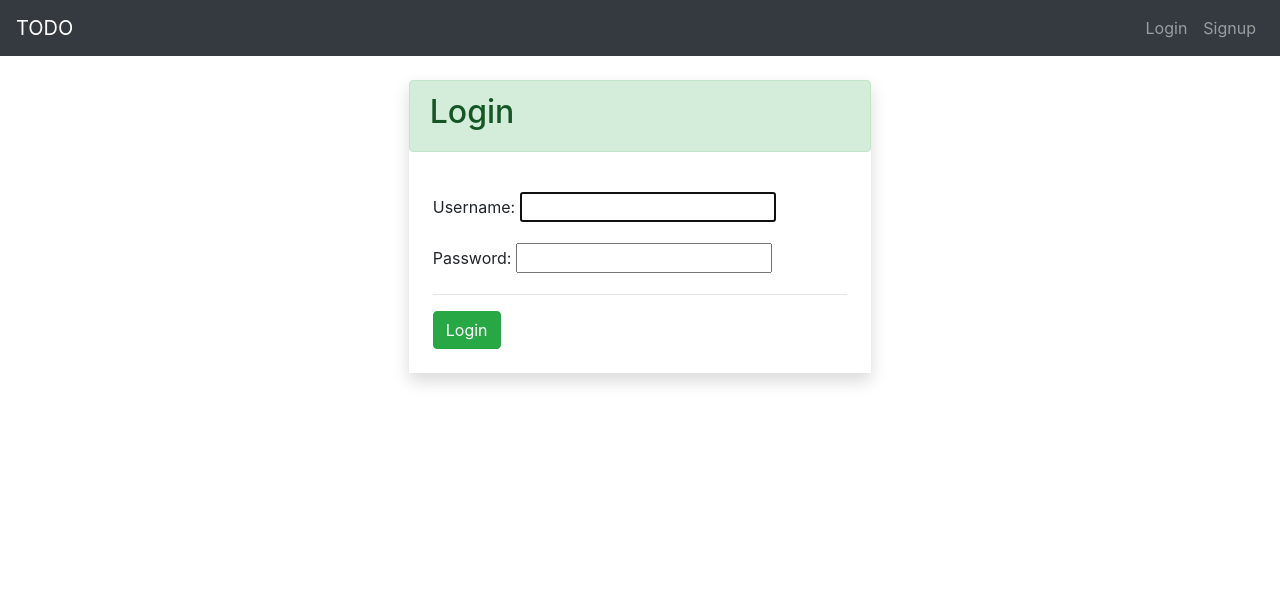
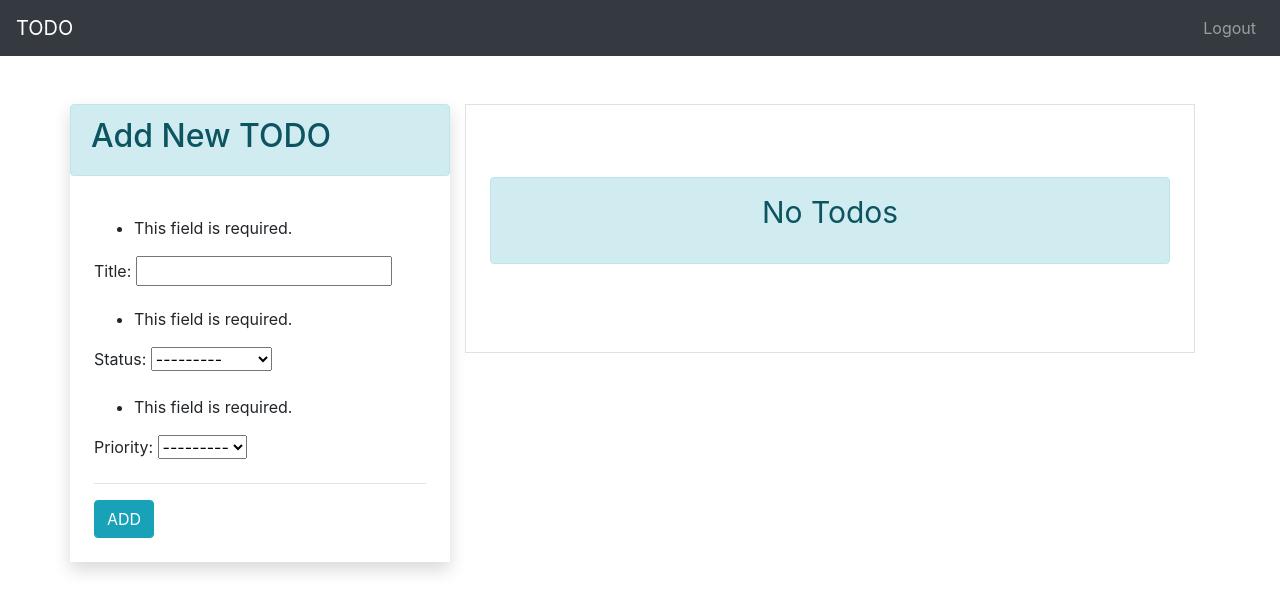
Before and after one commit to ishmeen-11/TODO, a Django app: page /add-todo/ in a window 1280 px wide. Shown: the top 613 px of the page. Run offline with Django 3.2, Linux system fonts and the light colour scheme; the visitor is signed in with stand-in values (Sample User, id 1).

Commit message:
Update base.html

```diff
--- a/app/templates/base.html
+++ b/app/templates/base.html
@@ -1,4 +1,4 @@
-<!DOCTYPE html>
+<!doctype html>
 <html lang="en">
 
 <head>
@@ -13,63 +13,39 @@
 </head>
 
 <body>
-    <!-- navbar start -->
+    <!-- navabar start -->
     <nav class="navbar navbar-expand-lg  navbar-dark bg-dark">
         <a class="navbar-brand" href="/">TODO</a>
         <button class="navbar-toggler" type="button" data-toggle="collapse" data-target="#navbarNav"
             aria-controls="navbarNav" aria-expanded="false" aria-label="Toggle navigation">
-            <span class="navbar-toggler-icon"></span>
         </button>
         <div class="collapse navbar-collapse" id="navbarNav">
             <ul class="navbar-nav ml-auto">
 
+                {% if request.user.is_authenticated %}
+                <li class="nav-item">
+                    <a class="nav-link" href="/logout">Logout</a>
+                </li>
 
+                {% else %}
                 <li class="nav-item">
-                    <a class="nav-link" href="/login">Login</a> <!-- Change href to /login -->
+                    <a class="nav-link" href="/login">Login</a>
                 </li>
                 <li class="nav-item">
                     <a class="nav-link" href="/signup">Signup</a>
                 </li>
 
-
+                {% endif %}
 
 
             </ul>
         </div>
     </nav>
-    <!-- changing content -->
+    <!-- changing coontent -->
     <div>
+        {% block content %}
 
-        <div class="container pt-4">
-            <div class="col-lg-5 shadow mx-auto p-0">
-                <div class="alert alert-success">
-                    <h2>Login</h2> <!-- Change heading to Login -->
-                </div>
-                <div class="p-4">
-                    <form method="post" action="/login/"> <!-- Change action to /login/ -->
-                        <input type="hidden" name="csrfmiddlewaretoken"
-                            value="zCBw4JXWtgRHNRrVFFDgDpkaHu1TXwyAtHzyhhmR1QguLPJq5qEpidHjPhHNL6FT">
-                        <p>
-                            <label for="id_username">Username:</label>
-                            <input type="text" name="username" maxlength="150" autocapitalize="none"
-                                autocomplete="username" autofocus="" required="" id="id_username">
-                        </p>
-
-
-                        <p>
-                            <label for="id_password">Password:</label>
-                            <input type="password" name="password" autocomplete="current-password" required=""
-                                id="id_password">
-                        </p>
-
-                        <hr>
-                        <input class="btn btn-success" type="submit" value="Login"> <!-- Change button text to Login -->
-                    </form>
-                </div>
-            </div>
-        </div>
-
-
+        {% endblock %}
     </div>
     <!-- end -->
 
```
